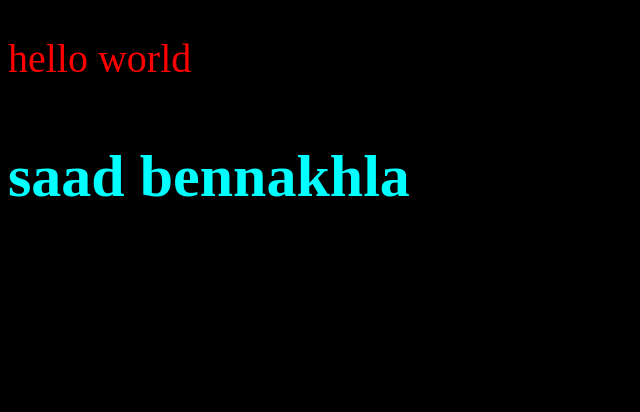
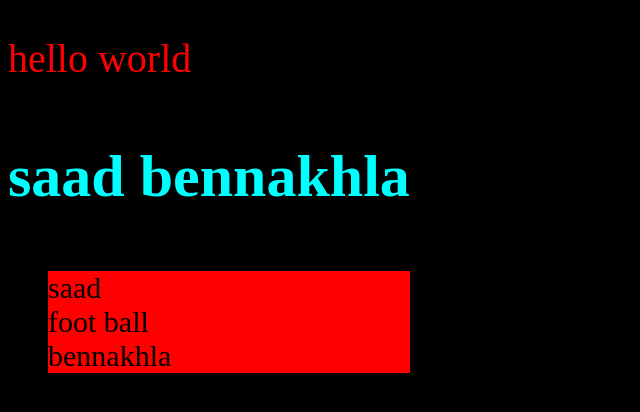
Before and after one commit to Saadben30/myportfolio, a plain HTML site: page index.html in a window 1280 px wide. Shown: the whole page, without its empty margins (0-640 px from the left). Drawn offline with Linux system fonts and the light colour scheme.

Commit message:
add list with html file and styling with css

```diff
--- a/index.html
+++ b/index.html
@@ -9,6 +9,13 @@
 <body>
     <h1>hello world</h1>
     <p>saad bennakhla</p>
+
+    <ul>
+        <li>saad</li>
+        <li>foot ball</li>
+        <li>bennakhla</li>
+
+    </ul>
 <script src="main.js"></script>
 </body>
 </html>
--- a/style.css
+++ b/style.css
@@ -15,3 +15,10 @@ p{
     font-weight: 600;
 
 }
+
+li{
+    list-style: none;
+    background-color: red;
+    font-size:30px;
+
+}
```
